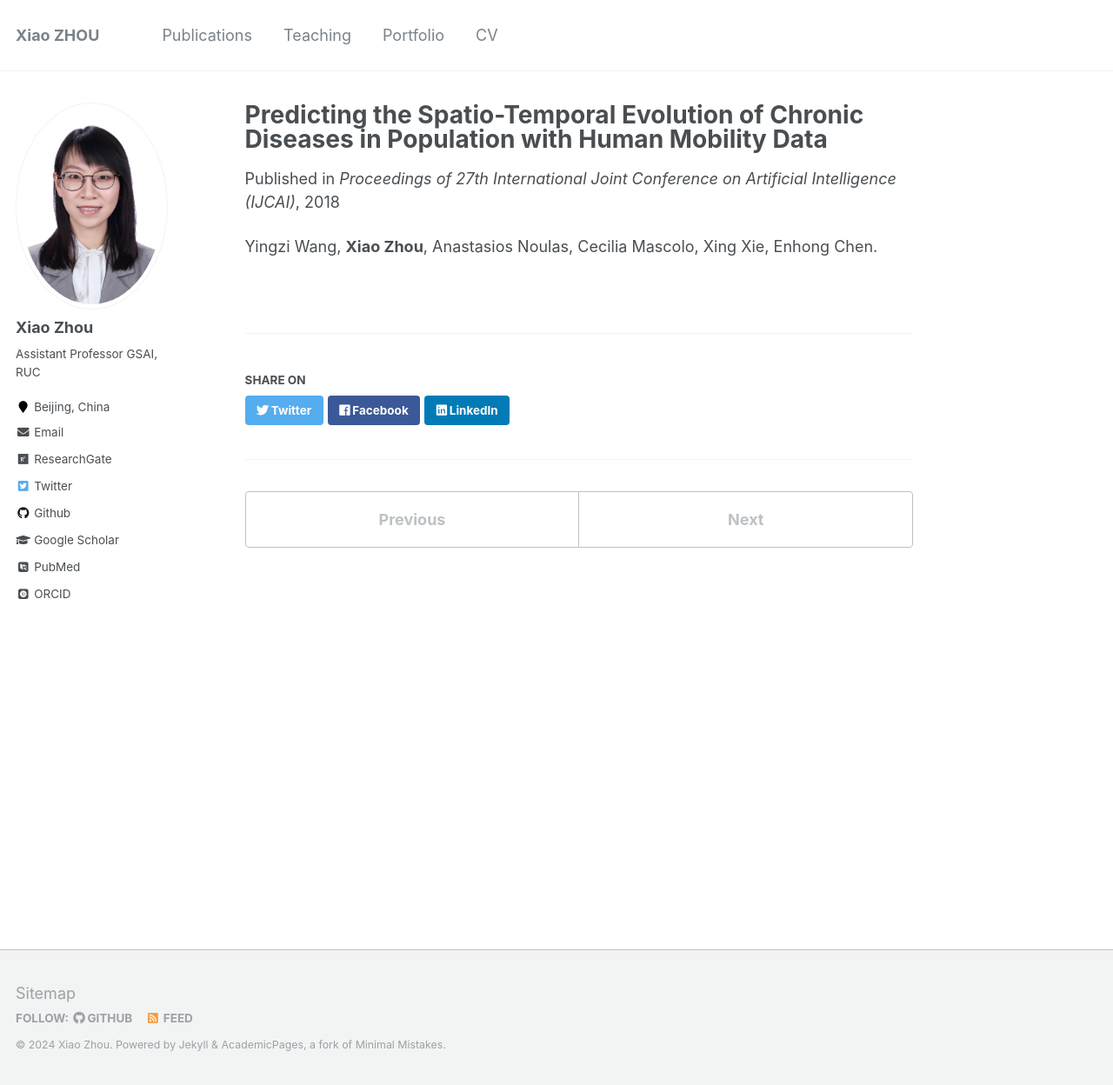
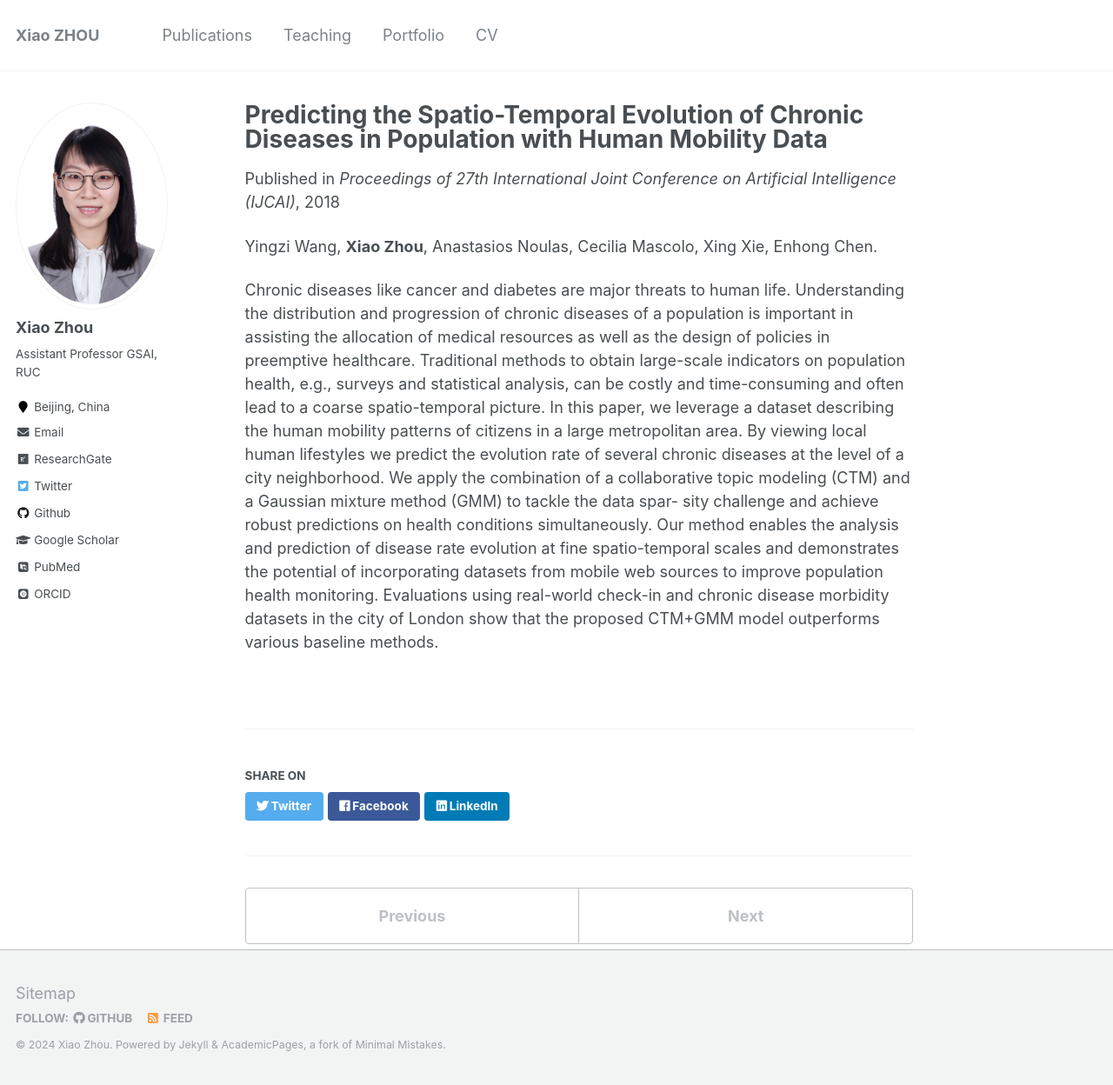
Before and after one commit to lxin131/XiaoZHOUCAM.github.io, a Jekyll site: the page built from _publications/IJCAI2018.md, in a window 1280 px wide and 1248 px high. Shown: the whole window at 87% size. Built offline with Jekyll 4.4.1, drawn with Linux system fonts in a browser that asks for light colours; some web fonts are replaced.

Commit message:
Update IJCAI2018.md

```diff
--- a/_publications/IJCAI2018.md
+++ b/_publications/IJCAI2018.md
@@ -7,3 +7,5 @@ paperurl: 'http://XiaoZHOUCAM.github.io/files/IJCAI2018.pdf'
 ---
 
 Yingzi Wang, **Xiao Zhou**, Anastasios Noulas, Cecilia Mascolo, Xing Xie, Enhong Chen.
+
+Chronic diseases like cancer and diabetes are major threats to human life. Understanding the distribution and progression of chronic diseases of a population is important in assisting the allocation of medical resources as well as the design of policies in preemptive healthcare. Traditional methods to obtain large-scale indicators on population health, e.g., surveys and statistical analysis, can be costly and time-consuming and often lead to a coarse spatio-temporal picture. In this paper, we leverage a dataset describing the human mobility patterns of citizens in a large metropolitan area. By viewing local human lifestyles we predict the evolution rate of several chronic diseases at the level of a city neighborhood. We apply the combination of a collaborative topic modeling (CTM) and a Gaussian mixture method (GMM) to tackle the data spar- sity challenge and achieve robust predictions on health conditions simultaneously. Our method enables the analysis and prediction of disease rate evolution at fine spatio-temporal scales and demonstrates the potential of incorporating datasets from mobile web sources to improve population health monitoring. Evaluations using real-world check-in and chronic disease morbidity datasets in the city of London show that the proposed CTM+GMM model outperforms various baseline methods.
```
